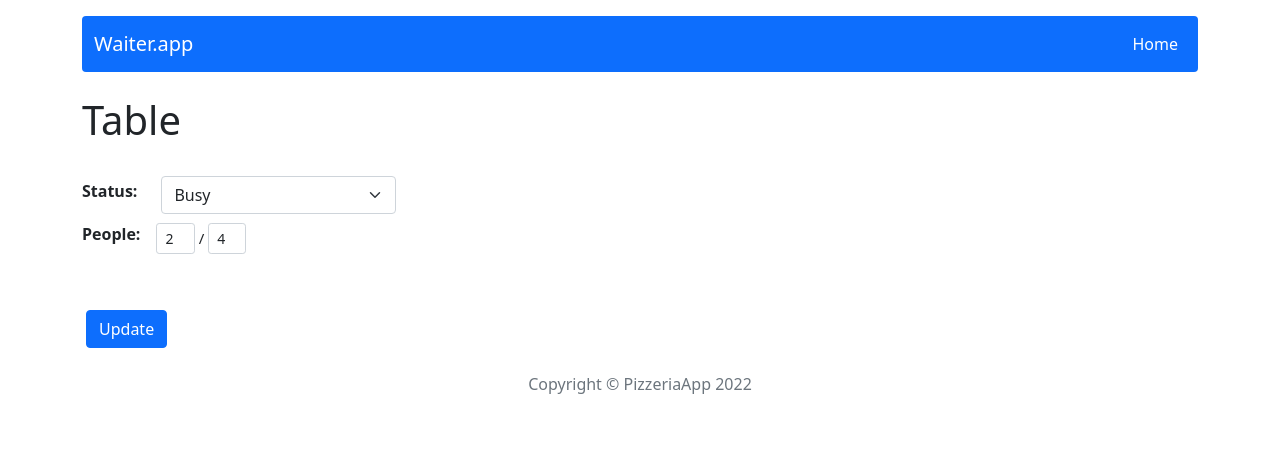
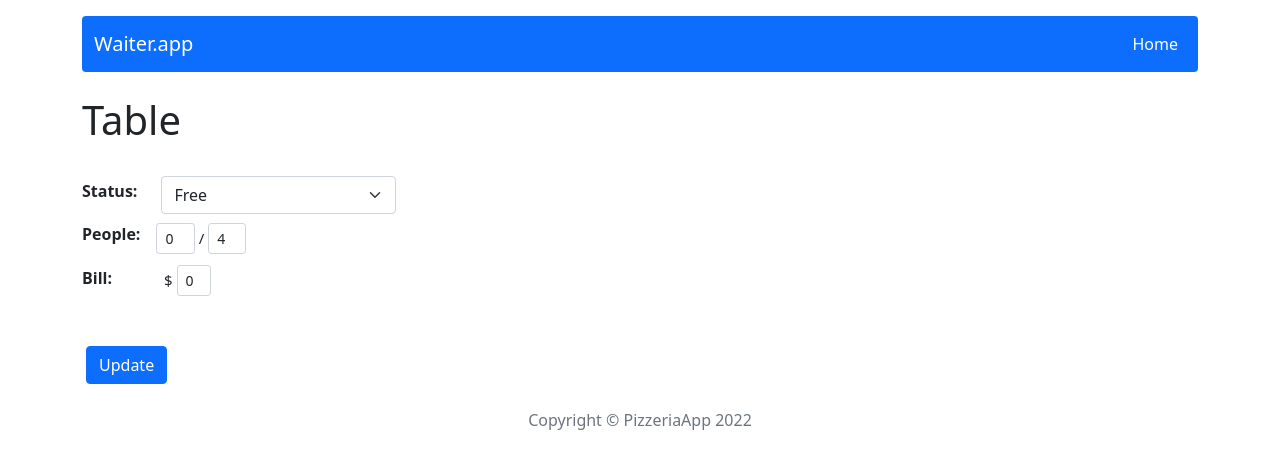
Before and after one commit to OlhaOvcharenko/waiter.app, a React (Create React App) app: page /table/1 in a window 1280 px wide. Shown: the top 468 px of the page. Built offline with nearby package versions, Linux system fonts and the light colour scheme; data requests are answered from the project's data file.

Commit message:
fix requestUpdateTableForm by adding correct param

```diff
--- a/public/db/app.json
+++ b/public/db/app.json
@@ -2,31 +2,24 @@
   "tables": [
     {
       "id": "1",
-      "status": "Busy",
+      "status": "Free",
+      "peopleAmount": "0",
+      "maxPeopleAmount": "4",
+      "bill": "0"
+    },
+    {
+      "status": "Cleaning",
+      "peopleAmount": 0,
+      "maxPeopleAmount": 0,
+      "bill": 0,
+      "id": "fHZW2iQ"
+    },
+    {
+      "status": "Reserved",
       "peopleAmount": "2",
       "maxPeopleAmount": "4",
-      "bill": "20"
-    },
-    {
-      "id": "2",
-      "status": "Free",
-      "peopleAmount": 0,
-      "maxPeopleAmount": 3,
-      "bill": 0
-    },
-    {
-      "id": "3",
-      "status": "Busy",
-      "peopleAmount": 2,
-      "maxPeopleAmount": 3,
-      "bill": 45
-    },
-    {
-      "id": "4",
-      "status": "Cleaning",
-      "peopleAmount": 0,
-      "maxPeopleAmount": 3,
-      "bill": 0
+      "bill": 0,
+      "id": "sd7Juym"
     }
   ],
   "status": [
--- a/src/App.js
+++ b/src/App.js
@@ -16,7 +16,7 @@ import { Button } from "react-bootstrap";
 import { useState } from "react";
 import { Spinner } from "react-bootstrap";
 import UpdateTable from "./components/views/UpdateTable/UpdateTable";
-import UpdateTableForm from "./components/features/UpdateTableForm/UpdateTableForm";
+
 
 const App = () => {
 
@@ -48,7 +48,7 @@ const App = () => {
         ) : (
           <Routes>
             <Route path="/" element={<Home />} />
-            <Route path="/table/:tableId" element={<UpdateTableForm />} />
+            <Route path="/table/:tableId" element={<UpdateTable />} />
             <Route path="/table/add" element={<AddTable />} />
             <Route path="*" element={<NotFound />}/>
           </Routes>
--- a/src/components/features/SingleTable/SingleTableForm.js
+++ b/src/components/features/SingleTable/SingleTableForm.js
@@ -16,20 +16,11 @@ import { Spinner } from "react-bootstrap";
 
 const SingleTable = ({ action, actionText, ... props}) => {
 
-    const dispatch = useDispatch();
     const navigate = useNavigate();
-
-    /*const { tableId } = useParams();
-    const table = useSelector((state) => getTableById(state, tableId));
-    console.log(table, 'TableData');*/
-
     const options = useSelector((state) => getStatus(state));
 
     const { register, handleSubmit: validate, formState: { errors } } = useForm();
 
-    const [tableId, setId] = useState(props.id || '');
-
-    const [number, setNumber] = useState(props.number || '');
     const [status, setStatus] = useState (props.status|| '');
     const [peopleAmount, setPeopleAmount] = useState(props.peopleAmount || 0);
     const [maxPeopleAmount, setMaxPeopleAmount] = useState(props.maxPeopleAmount || 0);
@@ -45,8 +36,6 @@ const SingleTable = ({ action, actionText, ... props}) => {
     }, []);
 
 
-    console.log('table', tableId, status, peopleAmount, maxPeopleAmount, bill);
-
    /*useEffect(() => {
         if (props) {
             setId(props.tableId);
@@ -60,13 +49,14 @@ const SingleTable = ({ action, actionText, ... props}) => {
         }
     }, [props, options]);*/
 
-
     const handleSubmit = () => {
-       action({ status, peopleAmount, maxPeopleAmount, bill, tableId}, tableId);
+       action({ status, peopleAmount, maxPeopleAmount, bill});
        navigate('/');
     };
 
-    const handlePeopleAmount = (e) => {
+    console.log("data", status, peopleAmount, maxPeopleAmount, bill);
+
+    /*const handlePeopleAmount = (e) => {
         const newValue = parseInt(e);
 
         if (isNaN(newValue)) {
@@ -100,7 +90,7 @@ const SingleTable = ({ action, actionText, ... props}) => {
             setDisplayBill(true);
 
         setBill('0');
-    }
+    }*/
 
 
     return(
@@ -119,7 +109,7 @@ const SingleTable = ({ action, actionText, ... props}) => {
                     <Stack direction="horizontal" gap={2} className="mb-2">
                         <Form.Label ><b>Status:</b></Form.Label>
                         <Col sm={4} className="px-3" >
-                        <Form.Select value={status} onChange={e => handleStatusChange(e.target.value)}>
+                        <Form.Select value={status} onChange={e => setStatus(e.target.value)}>
                             <option></option>
                                 {options.map((option, index) => (
                                     <option key={index} value={option}>
@@ -135,24 +125,24 @@ const SingleTable = ({ action, actionText, ... props}) => {
                         <Col xs={5} className="d-flex align-items-center">
                             <Form.Control className="form-control form-control-sm"
                             {...register("peopleAmount",  { min: 0, max: 10 }, )}
-                            value={peopleAmount} onChange={e => handlePeopleAmount(e.target.value)} />
+                            value={peopleAmount} onChange={e => setPeopleAmount(e.target.value)} />
 
                             <p className="mb-0 mr-1 px-1" style={{ fontSize: '15px' }}>/</p>
                             <Form.Control className="form-control form-control-sm"
                             {...register("maxPeopleAmount",  { min: 0, max: 10 })}
-                            value={maxPeopleAmount} onChange={e => handleMaxPeople(e.target.value)}/>
+                            value={maxPeopleAmount} onChange={e => setMaxPeopleAmount(e.target.value)}/>
                         </Col>
                     </Stack>
 
                     { (errors.peopleAmount || errors.maxPeopleAmount) && <small className="form-text text-danger mb-2">Max people 10, min 0</small>}
 
-                    {displayBill && <Stack direction="horizontal" gap={3}>
+                <Stack direction="horizontal" gap={3}>
                         <Form.Label className="pt-1"><b>Bill:</b></Form.Label>
                         <Col xs={1} className="d-flex align-items-center mx-4 px-2" >
                             <p className="mb-0 mr-1 px-1" style={{ fontSize: '15px' }}>$</p>
                             <Form.Control className="form-control form-control-sm" value={bill} onChange={e => setBill(e.target.value)} />
                         </Col>
-                    </Stack>}
+                    </Stack>
 
                 </Form.Group>
                 <Button type="submit" variant="primary" className="mx-1 mt-5">{actionText}</Button>
--- a/src/components/features/UpdateTableForm/UpdateTableForm.js
+++ b/src/components/features/UpdateTableForm/UpdateTableForm.js
@@ -12,19 +12,26 @@ const UpdateTableForm = () => {
 
     const { tableId } = useParams();
 
+
+
     const table = useSelector((state) => getTableById(state, tableId));
 
     const handleSubmit = (updatedTable) => {
-        dispatch(requestUpdateTableForm(updatedTable, tableId));
+        dispatch(requestUpdateTableForm({ updatedTable, tableId }));
         navigate('/');
     };
+
+    console.log('table',table)
+
+    console.log(tableId, 'tabelId',
+    table.id, "tableId props"
+    )
 
     return (
         <SingleTable
             tableId = {tableId}
             action = {handleSubmit}
             actionText={'Update'}
-            number={table.number}
             status = {table.status}
             peopleAmount ={table.peopleAmount}
             maxPeopleAmount ={table.maxPeopleAmount}
--- a/src/components/views/UpdateTable/UpdateTable.js
+++ b/src/components/views/UpdateTable/UpdateTable.js
@@ -1,12 +1,10 @@
 
 import UpdateTableForm from "../../features/UpdateTableForm/UpdateTableForm"
-import { useParams } from "react-router-dom";
 
-const UpdateTable = () => {
-
+const UpdateTable = ({tableId, updateTable}) => {
 
     return(
-        <UpdateTableForm />
+        <UpdateTableForm tableId={tableId} data={updateTable} />
     )
 }
 
--- a/src/redux/tableRedux.js
+++ b/src/redux/tableRedux.js
@@ -27,8 +27,8 @@ export const fetchTables = () => {
   }
 };
 
-export const requestUpdateTableForm = (updatedTable, tableId) =>{
-  return(dispatch) => {
+export const requestUpdateTableForm = ({ updatedTable, tableId }) => {
+  return (dispatch) => {
     const options = {
       method: 'PATCH',
       headers: {
@@ -37,10 +37,10 @@ export const requestUpdateTableForm = (updatedTable, tableId) =>{
       body: JSON.stringify(updatedTable),
     };
 
-  fetch(`http://localhost:3131/tables/`+ tableId, options)
-    .then(() => dispatch(updateTableForm(updatedTable)));
+    fetch(`http://localhost:3131/tables/${tableId}`, options)
+      .then(() => dispatch(updateTableForm(updatedTable, tableId)));
+  };
 }
-};
 
 export const addTableRequest = (newTable) => {
 
@@ -65,12 +65,11 @@ export const deleteTableRequest = (id) => {
       headers: {
         'Content-Type': 'application/json',
       },
-      body: JSON.stringify({id})
     };
 
-    fetch(`http://localhost:3131/tables`+id , options)
+    fetch(`http://localhost:3131/tables/${id}`, options)
       .then(() => dispatch(deleteTable(id)));
-  }
+  };
 }
 
 
@@ -88,7 +87,8 @@ const tablesReducer = (statePart = [], action) => {
         return statePart.map(table => (table.id === action.payload.id ? { ...table, ...action.payload } : table));
 
       case ADD_TABLE:
-        return [...statePart, { ...action.payload, id: shortid() }];
+        const newTable = { ...action.payload, id: shortid.generate() };
+        return [...statePart, newTable];
 
       case DELETE_TABLE:
         return statePart.filter((table) => table.id !== action.payload);
```
Lines whose indentation alone changed are shown as unchanged.
